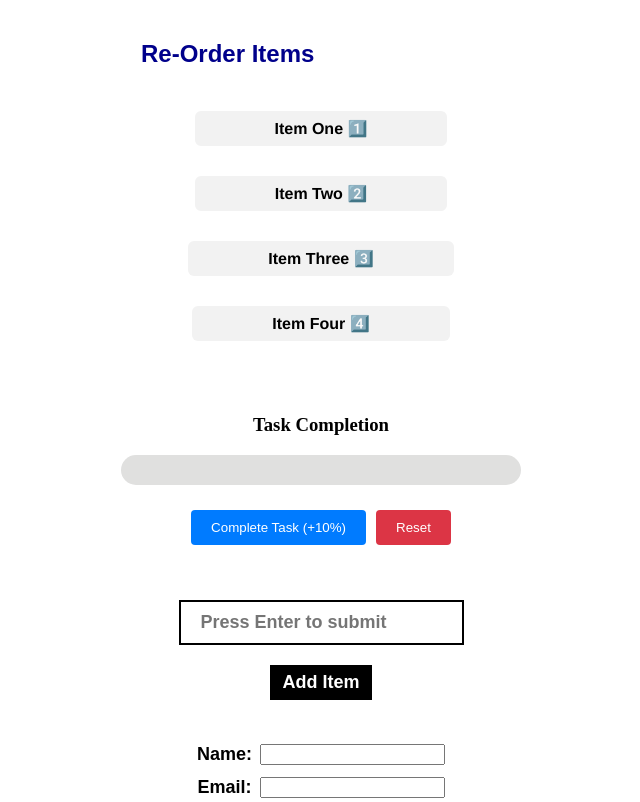
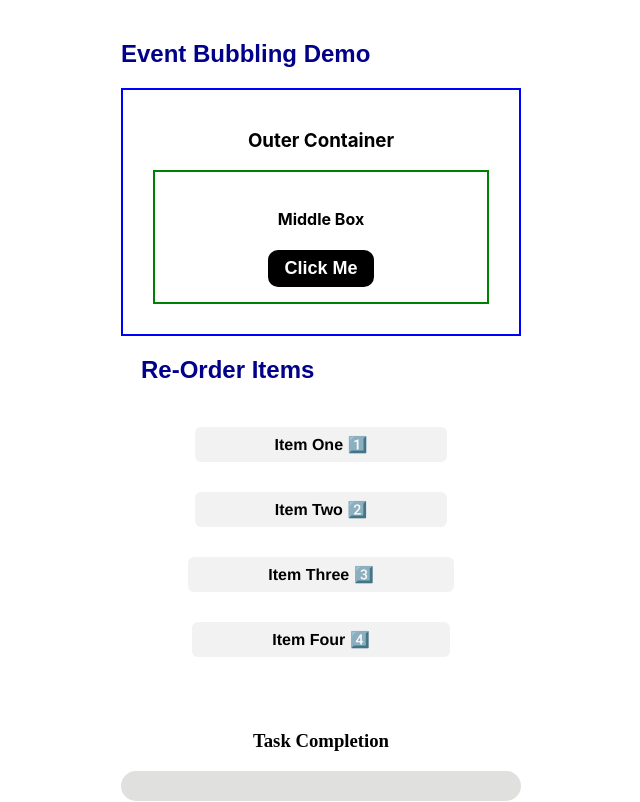
Before and after one commit to vonnue-assin/drag-drop-app, a React (Create React App) app: page / in a window 1280 px wide. Shown: the top 802 px of the page, without its empty margins (319-959 px from the left). Built offline with nearby package versions, Linux system fonts and the light colour scheme.

Commit message:
feat: Implemented an event bubbling component

```diff
--- a/src/App.tsx
+++ b/src/App.tsx
@@ -8,17 +8,23 @@ import EnterKeyInput from "./components/keyDetection";
 import PersistentCounter from "./components/LocalStorageCounter";
 import ProgressBar from "./components/Progressbar";
 import ShoppingCart from "./components/ShoppingCart";
+import EventBubblingDemo from "./components/EventBubblingDemo";
 
 import "./App.css";
 
 const App: React.FC = () => {
   return (
     <div style={{ maxWidth: 400, margin: "40px auto" }}>
+      <h2 style={{ color: "darkblue", fontFamily: "sans-serif" }}>
+        Event Bubbling Demo
+      </h2>
+      <EventBubblingDemo />
       <h2
         style={{ fontFamily: "sans-serif", margin: "20px", color: "#00008B" }}
       >
         Re-Order Items
       </h2>
+
       <DragDropList />
       <ProgressBar />
       <EnterKeyInput />
--- /dev/null
+++ b/src/components/EventBubblingDemo/index.tsx
@@ -0,0 +1,53 @@
+import React from "react";
+
+import { toast } from "react-toastify";
+
+const EventBubblingDemo = () => {
+  const handleOuterClick = () => {
+    toast.success("Outer container clicked");
+  };
+
+  const handleMiddleClick = () => {
+    toast.success("Middle Box Clicked (bubbled Up)!");
+  };
+
+  const handleButtonClick = (e: React.MouseEvent) => {
+    e.stopPropagation();
+    toast.success("Inner Button Clicked - Propagation stopped");
+  };
+
+  return (
+    <div
+      onClick={handleOuterClick}
+      style={{
+        border: "2px solid blue",
+        padding: "20px",
+        textAlign: "center",
+        marginBottom: "20px",
+      }}
+    >
+      <h3>Outer Container</h3>
+
+      <div
+        onClick={handleMiddleClick}
+        style={{
+          border: "2px solid green",
+          padding: "15px",
+          margin: "10px",
+        }}
+      >
+        <h4>Middle Box</h4>
+
+        <button
+          onClick={handleButtonClick}
+          style={{ padding: "8px 16px", cursor: "pointer" }}
+          className="set-button"
+        >
+          Click Me
+        </button>
+      </div>
+    </div>
+  );
+};
+
+export default EventBubblingDemo;
```
